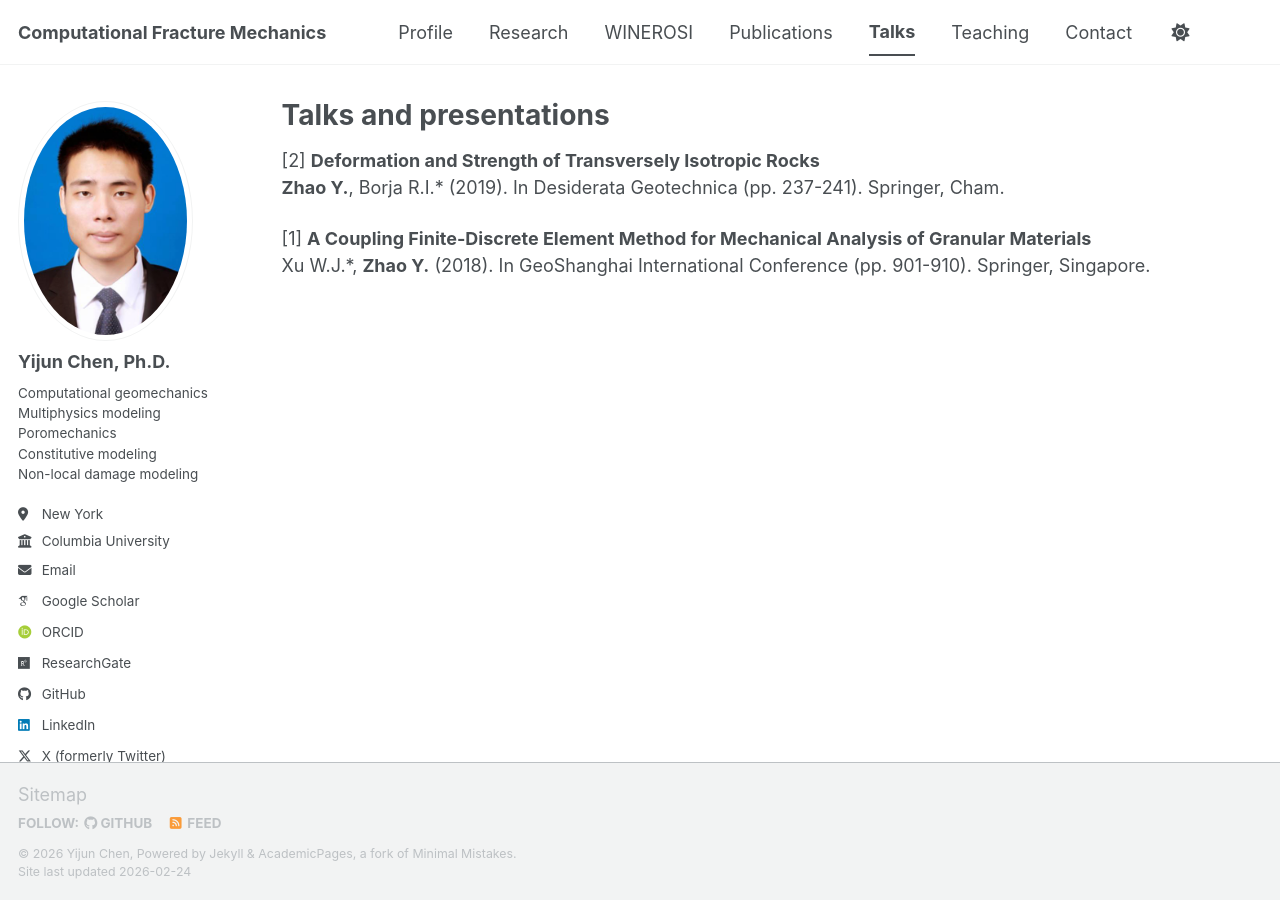
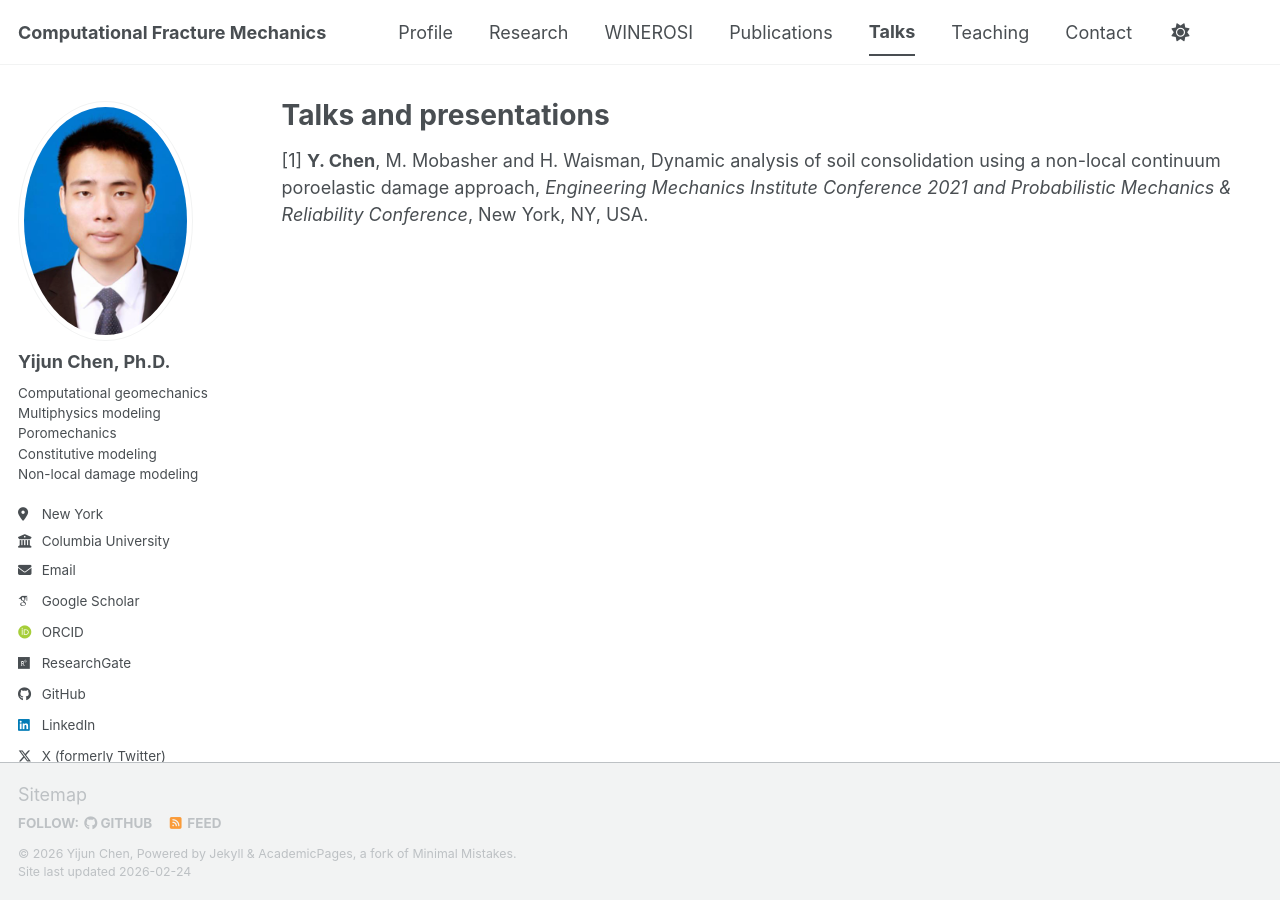
Before and after one commit to chenhhu/chenhhu.github.io, a Jekyll site: the page built from _pages/talks.md, in a window 1280 px wide. Built offline with Jekyll 4.4.1, drawn with Linux system fonts in a browser that asks for light colours; some web fonts are replaced; a script bundle is joined from its source files by our own code; library files that are not in the unit come from our copies.

Commit message:
Update talks.md

```diff
--- a/_pages/talks.md
+++ b/_pages/talks.md
@@ -5,8 +5,4 @@ permalink: /talks/
 author_profile: true
 ---
 
-[2] <b>Deformation and Strength of Transversely Isotropic Rocks</b>
-<b>Zhao Y.</b>, Borja R.I.\* (2019). In Desiderata Geotechnica (pp. 237-241). Springer, Cham.
-
-[1] <b>A Coupling Finite-Discrete Element Method for Mechanical Analysis of Granular Materials</b>
-Xu W.J.\*, <b>Zhao Y.</b> (2018). In GeoShanghai International Conference (pp. 901-910). Springer, Singapore.
+[1] <b>Y. Chen</b>, M. Mobasher and H. Waisman, Dynamic analysis of soil consolidation using a non-local continuum poroelastic damage approach, <i>Engineering Mechanics Institute Conference 2021 and Probabilistic Mechanics & Reliability Conference</i>, New York, NY, USA.
```
